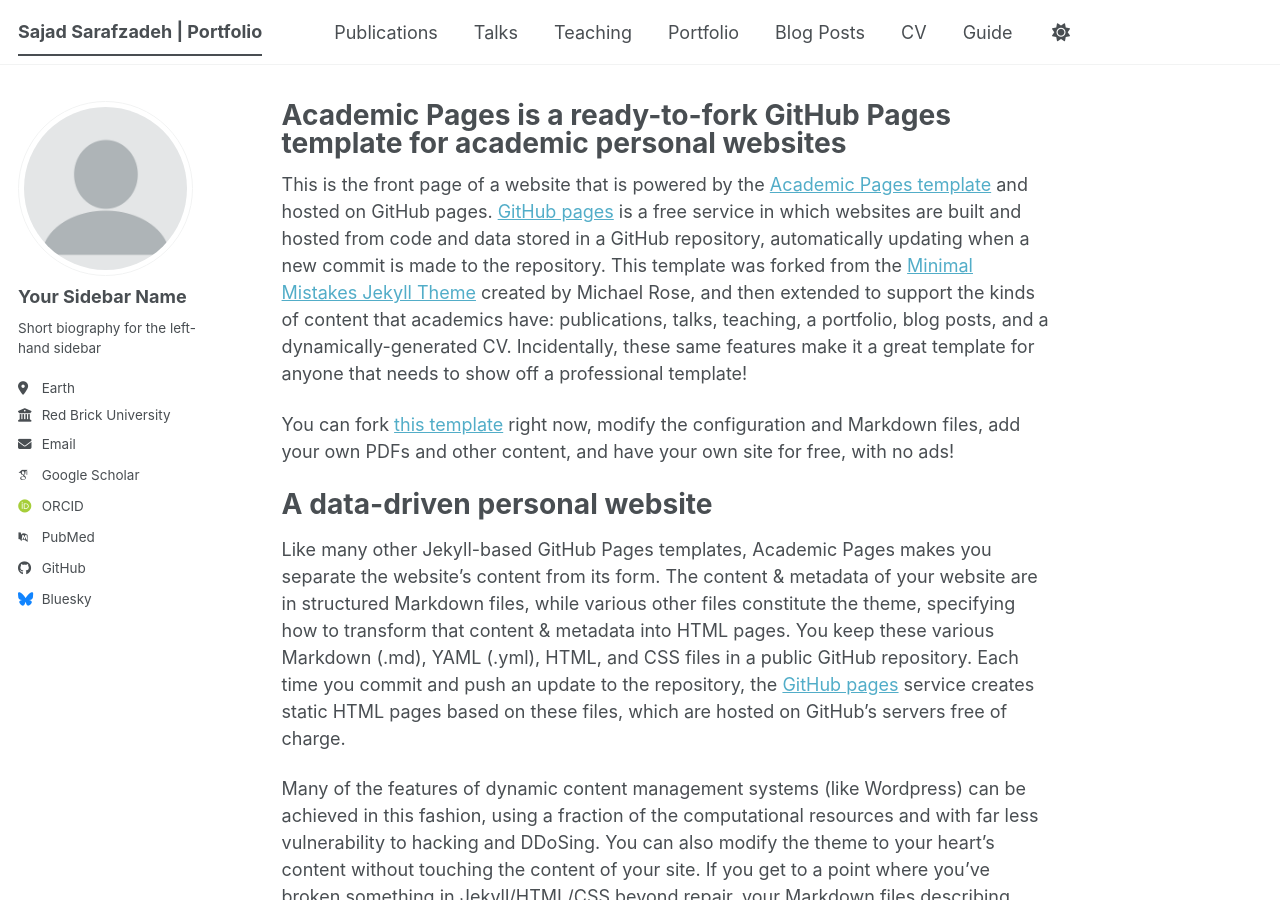
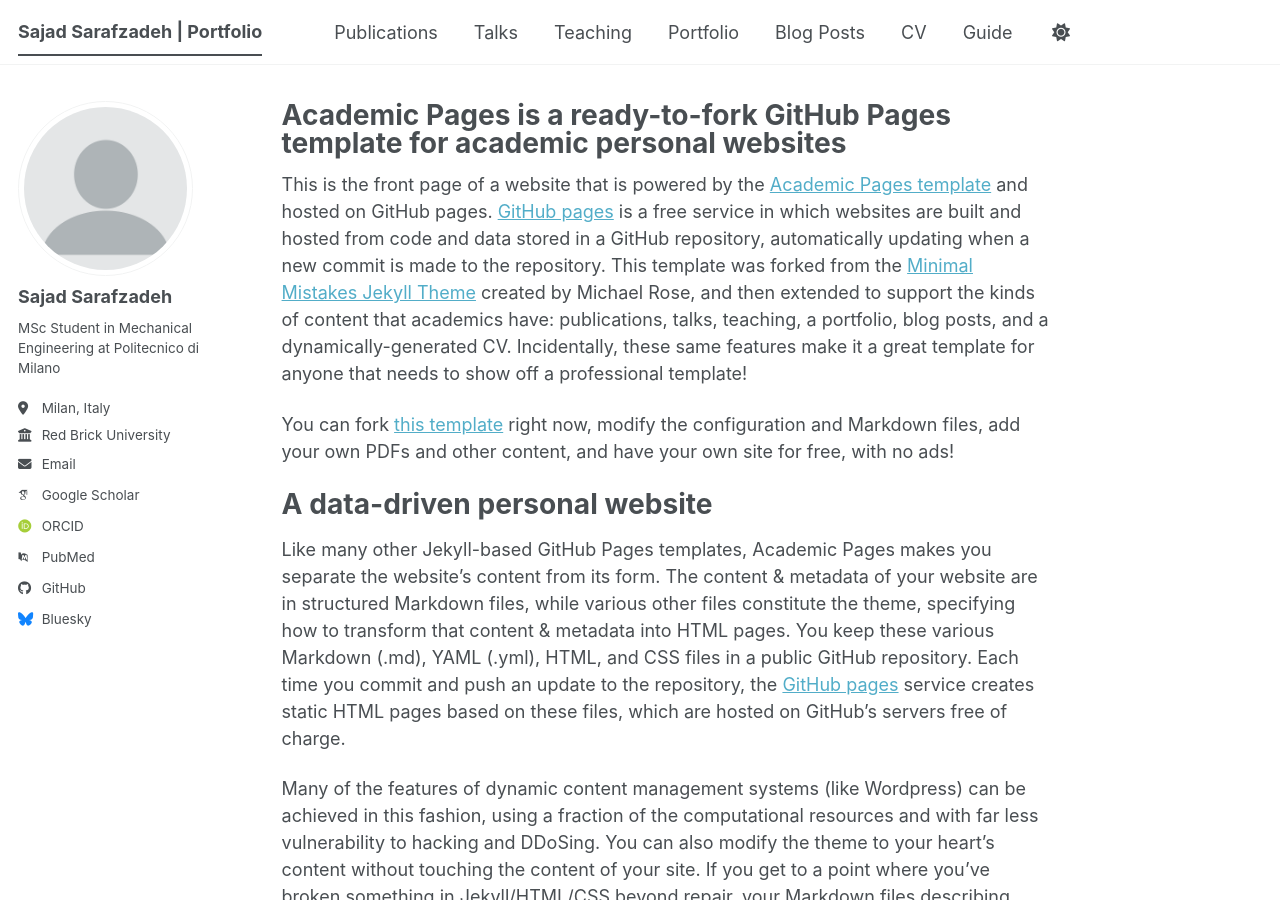
Before and after one commit to sajadsarafzadeh/sajadsarafzadeh.github.io, a Jekyll site: the page built from _pages/about.md, in a window 1280 px wide and 900 px high. Built offline with Jekyll 4.4.1, drawn with Linux system fonts in a browser that asks for light colours; some web fonts are replaced; a script bundle is joined from its source files by our own code; library files that are not in the unit come from our copies.

Commit message:
Update _config.yml

```diff
--- a/_config.yml
+++ b/_config.yml
@@ -24,10 +24,10 @@
 author:
   # Biographic information
   avatar           : "profile.png"
-  name             : "Your Sidebar Name"
+  name             : "Sajad Sarafzadeh"
   pronouns         : # example: "she/her"
-  bio              : "Short biography for the left-hand sidebar"
-  location         : "Earth"
+  bio              : "MSc Student in Mechanical Engineering at Politecnico di Milano"
+  location         : "Milan, Italy"
   employer         : "Red Brick University"
   uri              : # URL
   email            : "none@example.org"
```
